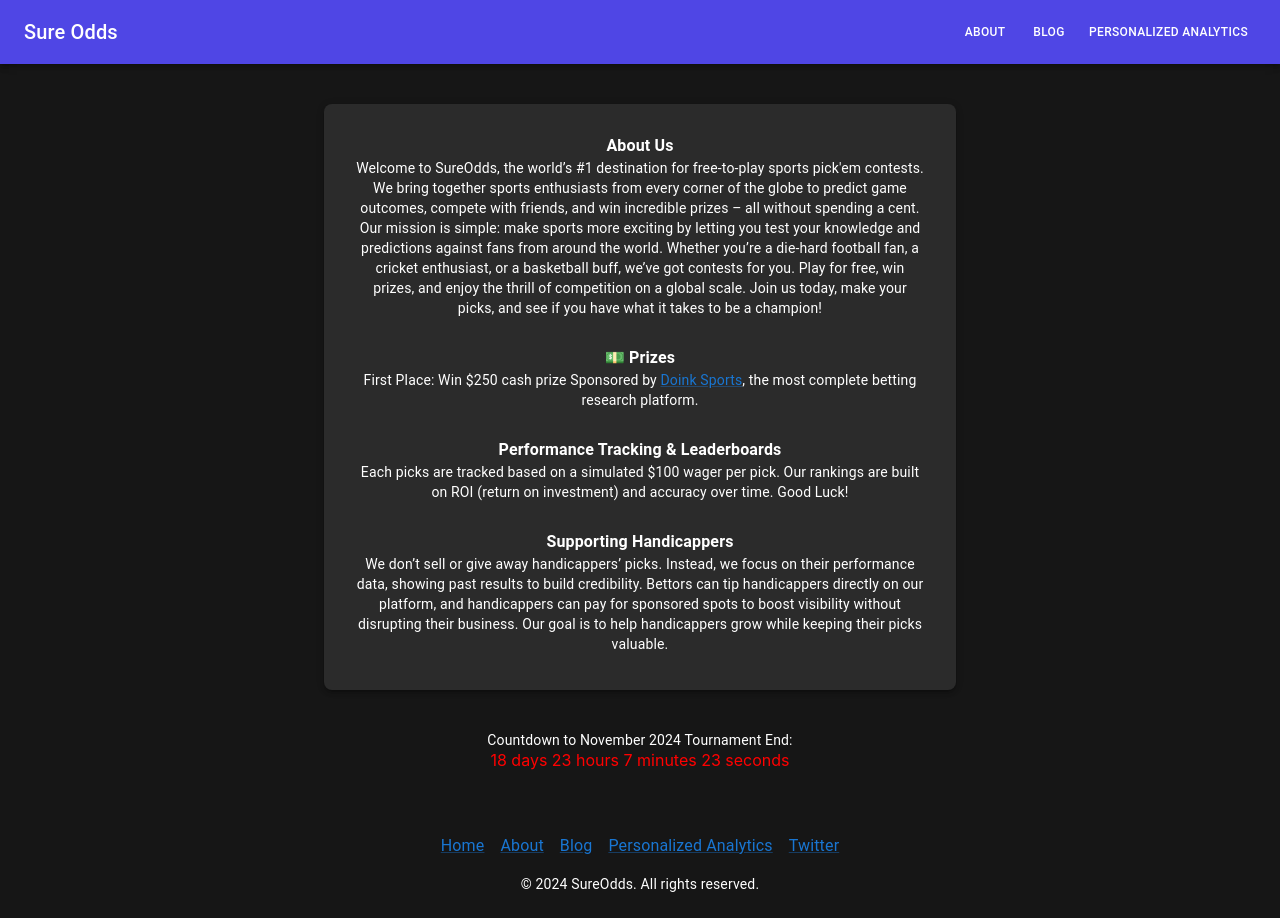
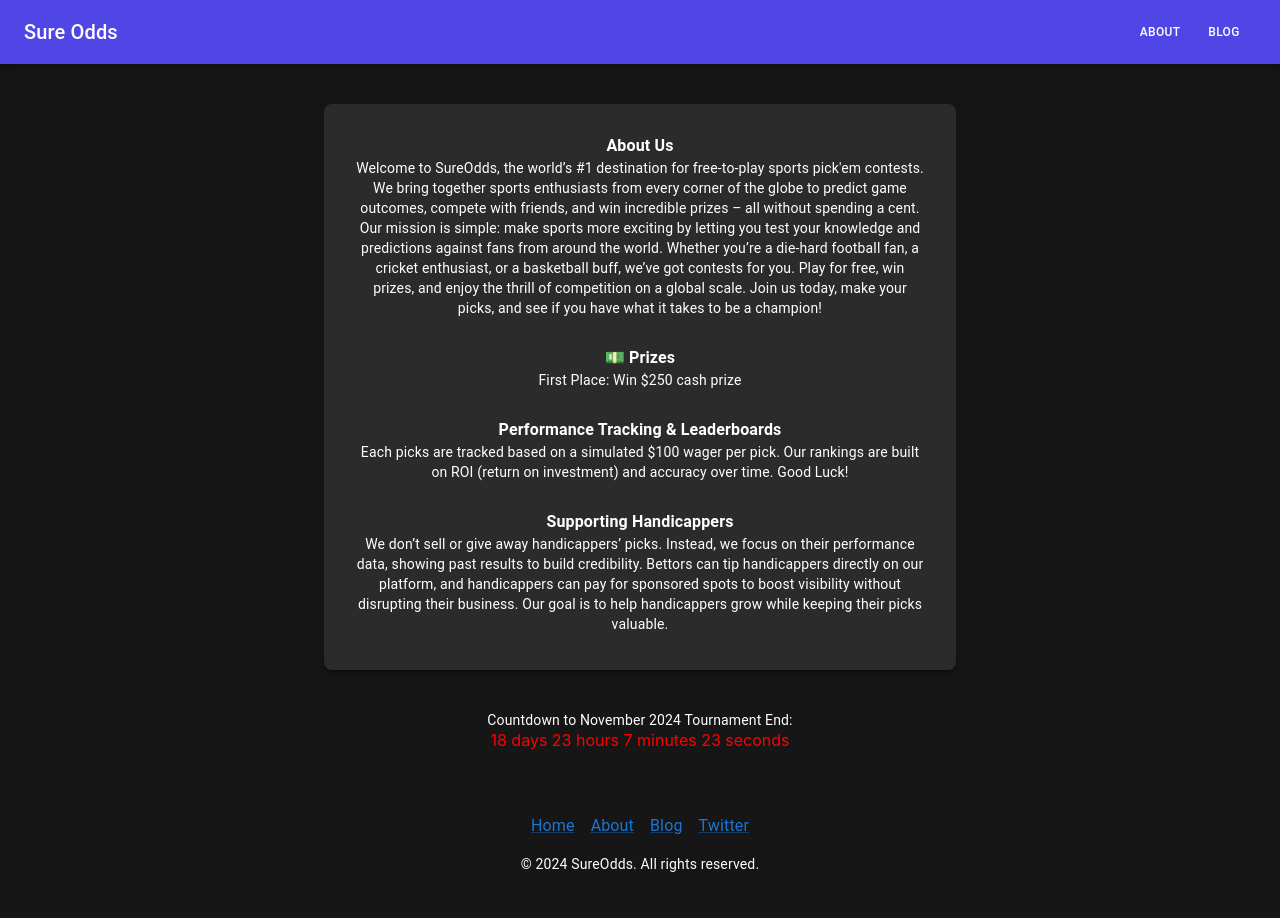
Before and after one commit to everyonesbuddy/sure-odds-sports-predictions-contest-FE, a React (Create React App) app: page /about in a window 1280 px wide. Built offline with nearby package versions, Linux system fonts and the light colour scheme.

Commit message:
some minor changes

```diff
--- a/src/components/Footer.jsx
+++ b/src/components/Footer.jsx
@@ -25,9 +25,9 @@ const Footer = () => {
         <Link href="/blogs" sx={{ mx: 1 }}>
           Blog
         </Link>
-        <Link href="/personalizedAnalytics" sx={{ mx: 1 }}>
+        {/* <Link href="/personalizedAnalytics" sx={{ mx: 1 }}>
           Personalized Analytics
-        </Link>
+        </Link> */}
         <Link href="https://x.com/sure_odds2023" target="_blank" sx={{ mx: 1 }}>
           Twitter
         </Link>
--- a/src/components/Leaderboard.jsx
+++ b/src/components/Leaderboard.jsx
@@ -9,7 +9,7 @@ import {
   Paper,
   Tooltip,
   IconButton,
-  Link,
+  // Link,
   Typography,
   Button,
   Box,
@@ -186,7 +186,8 @@ const Leaderboard = () => {
         >
           Win{" "}
           <span style={{ fontWeight: "bold", fontSize: "1.2em" }}>$250</span>{" "}
-          USD cash prize Sponored By {""}
+          USD cash prize
+          {/* Sponored By {""}
           <Link
             href="https://doinksports.com/?via=Sure-Odds"
             target="_blank"
@@ -194,7 +195,7 @@ const Leaderboard = () => {
           >
             Doink Sports
           </Link>{" "}
-          The most complete betting research platform
+          The most complete betting research platform */}
         </Typography>
       </Box>
 
--- a/src/components/Nav.jsx
+++ b/src/components/Nav.jsx
@@ -45,14 +45,14 @@ const Nav = () => {
       >
         <ListItemText primary="Blog" />
       </ListItem>
-      <ListItem
+      {/* <ListItem
         button
         component={Link}
         to="/personalizedAnalytics"
         onClick={toggleDrawer(false)}
       >
         <ListItemText primary="Personalized Analytics" />
-      </ListItem>
+      </ListItem> */}
     </List>
   );
 
@@ -93,7 +93,7 @@ const Nav = () => {
             </Link>
           </Button>
         </Box>
-        <Box sx={{ display: { xs: "none", sm: "block" } }}>
+        {/* <Box sx={{ display: { xs: "none", sm: "block" } }}>
           <Button color="inherit" style={{ fontSize: "12px" }}>
             <Link
               to="/personalizedAnalytics"
@@ -102,7 +102,7 @@ const Nav = () => {
               Personalized Analytics
             </Link>
           </Button>
-        </Box>
+        </Box> */}
       </Toolbar>
       <Drawer anchor="left" open={drawerOpen} onClose={toggleDrawer(false)}>
         {drawerList}
--- a/src/components/TournamentDetails.jsx
+++ b/src/components/TournamentDetails.jsx
@@ -5,7 +5,7 @@ import {
   ListItem,
   ListItemText,
   Box,
-  Link,
+  // Link,
 } from "@mui/material";
 import moment from "moment";
 import Countdown from "react-countdown";
@@ -89,7 +89,8 @@ const TournamentDetails = () => {
                 primary="💵 Prizes"
                 secondary={
                   <>
-                    First Place: Win $250 cash prize Sponsored by{" "}
+                    First Place: Win $250 cash prize
+                    {/* Sponsored by{" "}
                     <Link
                       href="https://doinksports.com/?via=sureOdds"
                       target="_blank"
@@ -97,7 +98,7 @@ const TournamentDetails = () => {
                     >
                       Doink Sports
                     </Link>
-                    , the most complete betting research platform.
+                    , the most complete betting research platform. */}
                   </>
                 }
                 primaryTypographyProps={{
```
